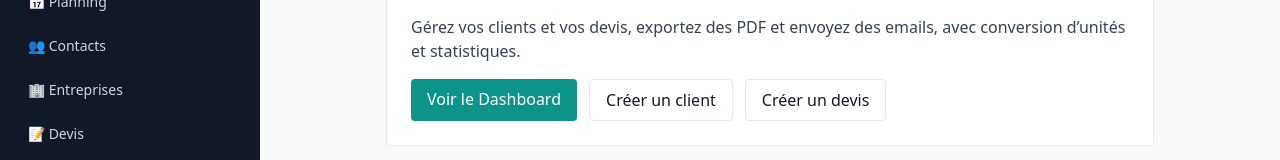
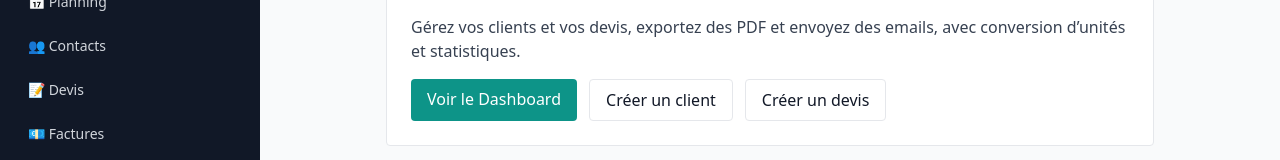
Before and after one commit to ht7738142-a11y/nxt-helder, a React (Vite) app in the folder web/: page / in a window 1280 px wide. Shown: the part 234-394 px from the top of the page. Built offline with nearby package versions, Linux system fonts and the light colour scheme; no server answers.

Commit message:
chore(web): remove Companies menu and route

```diff
--- a/web/src/App.jsx
+++ b/web/src/App.jsx
@@ -25,7 +25,6 @@ import Workflow from './pages/Workflow.jsx'
 import Users from './pages/Users.jsx'
 import Audit from './pages/Audit.jsx'
 import Depenses from './pages/Depenses.jsx'
-import Companies from './pages/Companies.jsx'
 import Search from './pages/Search.jsx'
 import Taches from './pages/Taches.jsx'
 import BISegments from './pages/BISegments.jsx'
@@ -110,7 +109,6 @@ export default function App() {
                 <Route path="/users" element={<Protected><Users /></Protected>} />
                 <Route path="/audit" element={<Protected><Audit /></Protected>} />
                 <Route path="/depenses" element={<Protected><Depenses /></Protected>} />
-                <Route path="/companies" element={<Protected><Companies /></Protected>} />
                 <Route path="/search" element={<Protected><Search /></Protected>} />
                 <Route path="/taches" element={<Protected><Taches /></Protected>} />
                 <Route path="/bi-segments" element={<Protected><BISegments /></Protected>} />
--- a/web/src/components/Sidebar.jsx
+++ b/web/src/components/Sidebar.jsx
@@ -15,7 +15,6 @@ export default function Sidebar() {
         <div className={sectionTitle}>Gestion</div>
         <NavLink to="/planning" className={linkCls}>📅 Planning</NavLink>
         <NavLink to="/contacts" className={linkCls}>👥 Contacts</NavLink>
-        <NavLink to="/companies" className={linkCls}>🏢 Entreprises</NavLink>
         <NavLink to="/devis" className={linkCls}>📝 Devis</NavLink>
         <NavLink to="/factures" className={linkCls}>💶 Factures</NavLink>
         <NavLink to="/chantiers" className={linkCls}>🏗️ Chantiers</NavLink>
```
